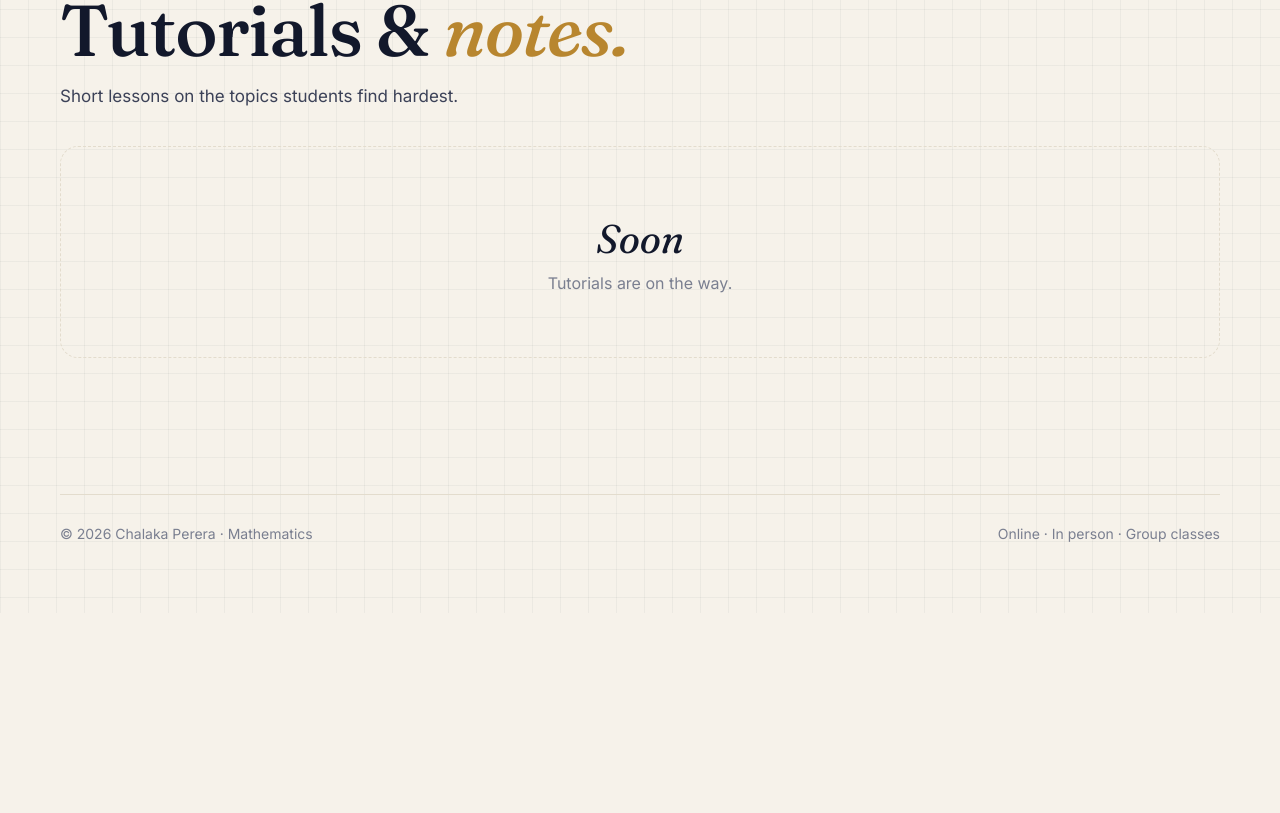
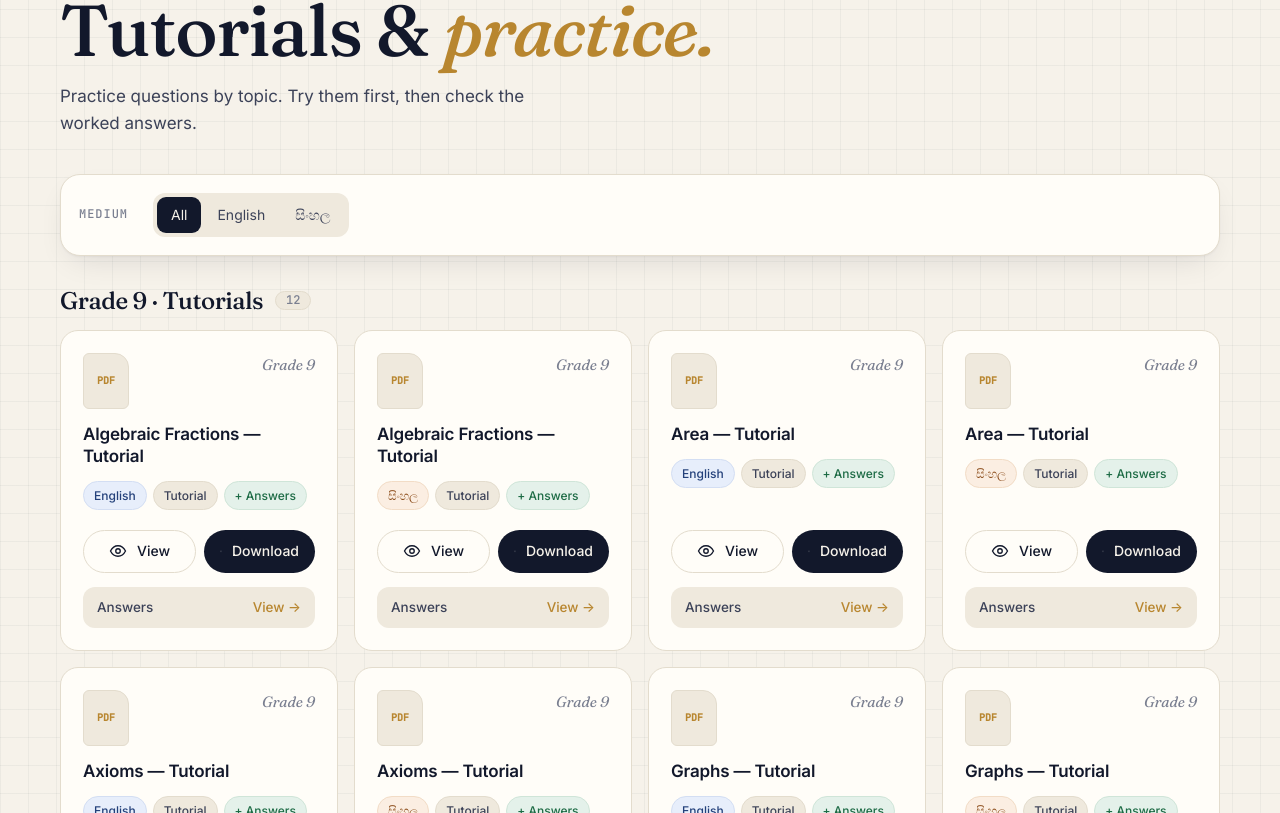
Before and after one commit to chala2001/chalaka-maths-tuition, a React (Vite) app: page /tutorials in a window 1280 px wide. Shown: the part 187-1000 px from the top of the page. Before the commit the page ends 800 px from the top, so only its background shows below. Built offline with nearby package versions, Linux system fonts and the light colour scheme.

Commit message:
Show tutorials and answers on the website

```diff
--- a/src/components/PaperCard.tsx
+++ b/src/components/PaperCard.tsx
@@ -1,4 +1,4 @@
-import type { Paper } from "../data/papers";
+import { pairLabel, type Paper } from "../data/papers";
 import { DownloadIcon, EyeIcon } from "./Icons";
 
 const fileName = (p: { title: string; grade: number; medium: string }) =>
@@ -16,7 +16,7 @@ export default function PaperCard({ paper: p }: { paper: Paper }) {
       <div className="meta">
         <span className={`pill ${si ? "si" : "en"}`}>{si ? "සිංහල" : "English"}</span>
         <span className="pill">{p.kind}</span>
-        {p.scheme && <span className="pill ok">+ Marking scheme</span>}
+        {p.scheme && <span className="pill ok">+ {pairLabel(p)}</span>}
       </div>
       <div className="actions">
         <a className="btn ghost sm" href={p.file} target="_blank" rel="noopener">
@@ -28,7 +28,7 @@ export default function PaperCard({ paper: p }: { paper: Paper }) {
       </div>
       {p.scheme && (
         <a className="scheme-link" href={p.scheme.file} target="_blank" rel="noopener">
-          <span>Marking scheme</span>
+          <span>{pairLabel(p)}</span>
           <span>View →</span>
         </a>
       )}
--- a/src/data/library.json
+++ b/src/data/library.json
@@ -139,8 +139,19 @@
     "kind": "Worked Answers",
     "topic": "Algebraic Fractions",
     "number": null,
+    "pairOf": "g9-en-algebraic-fractions-tutorial",
+    "file": "/pdfs/grade-9/g9-en-algebraic-fractions-answers.pdf"
+  },
+  {
+    "id": "g9-en-algebraic-fractions-tutorial",
+    "title": "Algebraic Fractions — Tutorial",
+    "grade": 9,
+    "medium": "English",
+    "kind": "Tutorial",
+    "topic": "Algebraic Fractions",
+    "number": null,
     "pairOf": null,
-    "file": "/pdfs/grade-9/g9-en-algebraic-fractions-answers.pdf"
+    "file": "/pdfs/grade-9/g9-en-algebraic-fractions-tutorial.pdf"
   },
   {
     "id": "g9-en-area-answers",
@@ -150,8 +161,19 @@
     "kind": "Worked Answers",
     "topic": "Area",
     "number": null,
+    "pairOf": "g9-en-area-tutorial",
+    "file": "/pdfs/grade-9/g9-en-area-answers.pdf"
+  },
+  {
+    "id": "g9-en-area-tutorial",
+    "title": "Area — Tutorial",
+    "grade": 9,
+    "medium": "English",
+    "kind": "Tutorial",
+    "topic": "Area",
+    "number": null,
     "pairOf": null,
-    "file": "/pdfs/grade-9/g9-en-area-answers.pdf"
+    "file": "/pdfs/grade-9/g9-en-area-tutorial.pdf"
   },
   {
     "id": "g9-en-axioms-answers",
@@ -161,8 +183,19 @@
     "kind": "Worked Answers",
     "topic": "Axioms",
     "number": null,
+    "pairOf": "g9-en-axioms-tutorial",
+    "file": "/pdfs/grade-9/g9-en-axioms-answers.pdf"
+  },
+  {
+    "id": "g9-en-axioms-tutorial",
+    "title": "Axioms — Tutorial",
+    "grade": 9,
+    "medium": "English",
+    "kind": "Tutorial",
+    "topic": "Axioms",
+    "number": null,
     "pairOf": null,
-    "file": "/pdfs/grade-9/g9-en-axioms-answers.pdf"
+    "file": "/pdfs/grade-9/g9-en-axioms-tutorial.pdf"
   },
   {
     "id": "g9-en-graphs-answers",
@@ -172,8 +205,19 @@
     "kind": "Worked Answers",
     "topic": "Graphs",
     "number": null,
+    "pairOf": "g9-en-graphs-tutorial",
+    "file": "/pdfs/grade-9/g9-en-graphs-answers.pdf"
+  },
+  {
+    "id": "g9-en-graphs-tutorial",
+    "title": "Graphs — Tutorial",
+    "grade": 9,
+    "medium": "English",
+    "kind": "Tutorial",
+    "topic": "Graphs",
+    "number": null,
     "pairOf": null,
-    "file": "/pdfs/grade-9/g9-en-graphs-answers.pdf"
+    "file": "/pdfs/grade-9/g9-en-graphs-tutorial.pdf"
   },
   {
     "id": "g9-en-inequalities-answers",
@@ -183,8 +227,19 @@
     "kind": "Worked Answers",
     "topic": "Inequalities",
     "number": null,
+    "pairOf": "g9-en-inequalities-tutorial",
+    "file": "/pdfs/grade-9/g9-en-inequalities-answers.pdf"
+  },
+  {
+    "id": "g9-en-inequalities-tutorial",
+    "title": "Inequalities — Tutorial",
+    "grade": 9,
+    "medium": "English",
+    "kind": "Tutorial",
+    "topic": "Inequalities",
+    "number": null,
     "pairOf": null,
-    "file": "/pdfs/grade-9/g9-en-inequalities-answers.pdf"
+    "file": "/pdfs/grade-9/g9-en-inequalities-tutorial.pdf"
   },
   {
     "id": "g9-en-loci-constructions-answers",
@@ -194,8 +249,19 @@
     "kind": "Worked Answers",
     "topic": "Loci and Constructions",
     "number": null,
+    "pairOf": "g9-en-loci-constructions-tutorial",
+    "file": "/pdfs/grade-9/g9-en-loci-constructions-answers.pdf"
+  },
+  {
+    "id": "g9-en-loci-constructions-tutorial",
+    "title": "Loci and Constructions — Tutorial",
+    "grade": 9,
+    "medium": "English",
+    "kind": "Tutorial",
+    "topic": "Loci and Constructions",
+    "number": null,
     "pairOf": null,
-    "file": "/pdfs/grade-9/g9-en-loci-constructions-answers.pdf"
+    "file": "/pdfs/grade-9/g9-en-loci-constructions-tutorial.pdf"
   },
   {
     "id": "g9-si-algebraic-fractions-answers",
@@ -205,8 +271,19 @@
     "kind": "Worked Answers",
     "topic": "Algebraic Fractions",
     "number": null,
+    "pairOf": "g9-si-algebraic-fractions-tutorial",
+    "file": "/pdfs/grade-9/g9-si-algebraic-fractions-answers.pdf"
+  },
+  {
+    "id": "g9-si-algebraic-fractions-tutorial",
+    "title": "Algebraic Fractions — Tutorial",
+    "grade": 9,
+    "medium": "Sinhala",
+    "kind": "Tutorial",
+    "topic": "Algebraic Fractions",
+    "number": null,
     "pairOf": null,
-    "file": "/pdfs/grade-9/g9-si-algebraic-fractions-answers.pdf"
+    "file": "/pdfs/grade-9/g9-si-algebraic-fractions-tutorial.pdf"
   },
   {
     "id": "g9-si-area-answers",
@@ -216,8 +293,19 @@
     "kind": "Worked Answers",
     "topic": "Area",
     "number": null,
+    "pairOf": "g9-si-area-tutorial",
+    "file": "/pdfs/grade-9/g9-si-area-answers.pdf"
+  },
+  {
+    "id": "g9-si-area-tutorial",
+    "title": "Area — Tutorial",
+    "grade": 9,
+    "medium": "Sinhala",
+    "kind": "Tutorial",
+    "topic": "Area",
+    "number": null,
     "pairOf": null,
-    "file": "/pdfs/grade-9/g9-si-area-answers.pdf"
+    "file": "/pdfs/grade-9/g9-si-area-tutorial.pdf"
   },
   {
     "id": "g9-si-axioms-answers",
@@ -227,8 +315,19 @@
     "kind": "Worked Answers",
     "topic": "Axioms",
     "number": null,
+    "pairOf": "g9-si-axioms-tutorial",
+    "file": "/pdfs/grade-9/g9-si-axioms-answers.pdf"
+  },
+  {
+    "id": "g9-si-axioms-tutorial",
+    "title": "Axioms — Tutorial",
+    "grade": 9,
+    "medium": "Sinhala",
+    "kind": "Tutorial",
+    "topic": "Axioms",
+    "number": null,
     "pairOf": null,
-    "file": "/pdfs/grade-9/g9-si-axioms-answers.pdf"
+    "file": "/pdfs/grade-9/g9-si-axioms-tutorial.pdf"
   },
   {
     "id": "g9-si-graphs-answers",
@@ -238,8 +337,19 @@
     "kind": "Worked Answers",
     "topic": "Graphs",
     "number": null,
+    "pairOf": "g9-si-graphs-tutorial",
+    "file": "/pdfs/grade-9/g9-si-graphs-answers.pdf"
+  },
+  {
+    "id": "g9-si-graphs-tutorial",
+    "title": "Graphs — Tutorial",
+    "grade": 9,
+    "medium": "Sinhala",
+    "kind": "Tutorial",
+    "topic": "Graphs",
+    "number": null,
     "pairOf": null,
-    "file": "/pdfs/grade-9/g9-si-graphs-answers.pdf"
+    "file": "/pdfs/grade-9/g9-si-graphs-tutorial.pdf"
   },
   {
     "id": "g9-si-inequalities-answers",
@@ -249,8 +359,19 @@
     "kind": "Worked Answers",
     "topic": "Inequalities",
     "number": null,
+    "pairOf": "g9-si-inequalities-tutorial",
+    "file": "/pdfs/grade-9/g9-si-inequalities-answers.pdf"
+  },
+  {
+    "id": "g9-si-inequalities-tutorial",
+    "title": "Inequalities — Tutorial",
+    "grade": 9,
+    "medium": "Sinhala",
+    "kind": "Tutorial",
+    "topic": "Inequalities",
+    "number": null,
     "pairOf": null,
-    "file": "/pdfs/grade-9/g9-si-inequalities-answers.pdf"
+    "file": "/pdfs/grade-9/g9-si-inequalities-tutorial.pdf"
   },
   {
     "id": "g9-si-loci-constructions-answers",
@@ -260,7 +381,18 @@
     "kind": "Worked Answers",
     "topic": "Loci and Constructions",
     "number": null,
+    "pairOf": "g9-si-loci-constructions-tutorial",
+    "file": "/pdfs/grade-9/g9-si-loci-constructions-answers.pdf"
+  },
+  {
+    "id": "g9-si-loci-constructions-tutorial",
+    "title": "Loci and Constructions — Tutorial",
+    "grade": 9,
+    "medium": "Sinhala",
+    "kind": "Tutorial",
+    "topic": "Loci and Constructions",
+    "number": null,
     "pairOf": null,
-    "file": "/pdfs/grade-9/g9-si-loci-constructions-answers.pdf"
+    "file": "/pdfs/grade-9/g9-si-loci-constructions-tutorial.pdf"
   }
 ]
--- a/src/data/papers.ts
+++ b/src/data/papers.ts
@@ -34,13 +34,9 @@ const hasParent = new Set(DOCS.map((d) => d.id));
 
 const order = (p: Doc) =>
   // grade desc, model papers first, then number / topic
-  [-p.grade, p.kind === "Model Paper" ? 0 : p.kind === "Worked Answers" ? 1 : 2, p.number ?? 0, p.topic ?? "", p.medium];
-
-/** Tutorial notes PDFs (shown on the Tutorials page, not in the paper library). */
-export const TUTORIAL_DOCS: Doc[] = DOCS.filter((d) => d.kind === "Tutorial");
+  [-p.grade, ["Model Paper", "Tutorial", "Worked Answers", "Marking Scheme"].indexOf(p.kind), p.number ?? 0, p.topic ?? "", p.medium];
 
 export const PAPERS: Paper[] = DOCS
-  .filter((d) => d.kind !== "Tutorial")
   .filter((d) => !d.pairOf || !hasParent.has(d.pairOf)) // schemes attach to their paper
   .map((d) => ({ ...d, scheme: schemeFor.get(d.id) }))
   .sort((a, b) => {
@@ -48,3 +44,9 @@ export const PAPERS: Paper[] = DOCS
     for (let i = 0; i < x.length; i++) if (x[i] !== y[i]) return x[i] < y[i] ? -1 : 1;
     return 0;
   });
+
+/** Tutorials (also listed on the Tutorials page), each with its answers attached. */
+export const TUTORIAL_DOCS: Paper[] = PAPERS.filter((p) => p.kind === "Tutorial");
+
+/** Label for the attached document: answers for a tutorial, marking scheme for a paper. */
+export const pairLabel = (p: Paper) => (p.scheme?.kind === "Worked Answers" ? "Answers" : "Marking scheme");
--- a/src/pages/Papers.tsx
+++ b/src/pages/Papers.tsx
@@ -32,7 +32,8 @@ const KINDS: Opt[] = [ALL, ...uniq(PAPERS.map((p) => p.kind)).map((k) => ({ v: k
 function groupOf(list: Paper[]) {
   const groups = new Map<string, Paper[]>();
   for (const p of list) {
-    const key = `Grade ${p.grade} · ${p.kind === "Model Paper" ? "Model Papers" : p.kind}`;
+    const plural: Record<string, string> = { "Model Paper": "Model Papers", Tutorial: "Tutorials" };
+    const key = `Grade ${p.grade} · ${plural[p.kind] ?? p.kind}`;
     groups.set(key, [...(groups.get(key) ?? []), p]);
   }
   return [...groups];
@@ -65,7 +66,7 @@ export default function Papers() {
         <div className="wrap">
           <span className="eyebrow">Paper library</span>
           <h1>Free maths <em>papers.</em></h1>
-          <p>Model papers with marking schemes, and worked answers by topic. View online or download.</p>
+          <p>Model papers with marking schemes, and topic tutorials with worked answers. View online or download.</p>
         </div>
       </section>
 
--- a/src/pages/Tutorials.tsx
+++ b/src/pages/Tutorials.tsx
@@ -1,56 +1,72 @@
-import { DocIcon, PlayIcon } from "../components/Icons";
+import { useState } from "react";
+import PaperCard from "../components/PaperCard";
+import { PlayIcon, DocIcon } from "../components/Icons";
 import { TUTORIALS } from "../data/tutorials";
 import { TUTORIAL_DOCS } from "../data/papers";
 import { useTitle } from "../hooks";
 
-/** One list: tutorial-notes PDFs (from papers-src) + video/link tutorials (from data/tutorials.ts). */
-const ITEMS = [
-  ...TUTORIAL_DOCS.map((d) => ({
-    key: d.id,
-    title: d.title,
-    meta: `Notes · ${d.topic ?? ""} · Grade ${d.grade} · ${d.medium === "Sinhala" ? "සිංහල" : "English"}`,
-    link: d.file,
-    video: false,
-  })),
-  ...TUTORIALS.map((t) => ({
-    key: t.link + t.title,
-    title: t.title,
-    meta: `${t.kind} · ${t.topic} · Grade ${t.grade}`,
-    link: t.link,
-    video: t.kind === "Video",
-  })),
+const MEDIUMS = [
+  { v: "all", label: "All" },
+  { v: "English", label: "English" },
+  { v: "Sinhala", label: "සිංහල" },
 ];
 
 export default function Tutorials() {
   useTitle("Maths Tutorials · Chalaka Perera");
+  const [medium, setMedium] = useState("all");
+  const docs = TUTORIAL_DOCS.filter((d) => medium === "all" || d.medium === medium);
+  const grades = [...new Set(docs.map((d) => d.grade))].sort((a, b) => b - a);
+
   return (
     <>
       <section className="page-hero">
         <div className="wrap">
           <span className="eyebrow">Learn</span>
-          <h1>Tutorials &amp; <em>notes.</em></h1>
-          <p>Short lessons on the topics students find hardest.</p>
+          <h1>Tutorials &amp; <em>practice.</em></h1>
+          <p>Practice questions by topic. Try them first, then check the worked answers.</p>
         </div>
       </section>
 
       <section style={{ paddingTop: 0 }}>
         <div className="wrap">
-          <div className="tut-list">
-            {ITEMS.length ? (
-              ITEMS.map((t) => (
-                <a className="tut" key={t.key} href={t.link} target="_blank" rel="noopener">
-                  <span className="k">{t.video ? <PlayIcon /> : <DocIcon />}</span>
-                  <span>
-                    <h3>{t.title}</h3>
-                    <p>{t.meta}</p>
-                  </span>
-                  <span className="go">→</span>
-                </a>
-              ))
-            ) : (
-              <div className="empty"><b>Soon</b>Tutorials are on the way.</div>
-            )}
-          </div>
+          {TUTORIAL_DOCS.length > 0 && (
+            <div className="filters" style={{ marginBottom: 32 }}>
+              <div className="filter-row">
+                <span>Medium</span>
+                <div className="seg">
+                  {MEDIUMS.map((o) => (
+                    <button key={o.v} className={medium === o.v ? "on" : ""} onClick={() => setMedium(o.v)}>{o.label}</button>
+                  ))}
+                </div>
+              </div>
+            </div>
+          )}
+
+          {grades.map((g) => (
+            <div className="paper-group" key={g}>
+              <h2 className="group-title">Grade {g} · Tutorials<span>{docs.filter((d) => d.grade === g).length}</span></h2>
+              <div className="paper-grid">
+                {docs.filter((d) => d.grade === g).map((d) => <PaperCard key={d.id} paper={d} />)}
+              </div>
+            </div>
+          ))}
+
+          {TUTORIALS.length > 0 && (
+            <div className="paper-group">
+              <h2 className="group-title">Videos &amp; notes</h2>
+              <div className="tut-list">
+                {TUTORIALS.map((t) => (
+                  <a className="tut" key={t.link + t.title} href={t.link} target="_blank" rel="noopener">
+                    <span className="k">{t.kind === "Video" ? <PlayIcon /> : <DocIcon />}</span>
+                    <span><h3>{t.title}</h3><p>{t.kind} · {t.topic} · Grade {t.grade}</p></span>
+                    <span className="go">→</span>
+                  </a>
+                ))}
+              </div>
+            </div>
+          )}
+
+          {!TUTORIAL_DOCS.length && !TUTORIALS.length && <div className="empty"><b>Soon</b>Tutorials are on the way.</div>}
         </div>
       </section>
     </>
```
Also changed, not shown: 1 other file (tests, documents, lock files or other folders).
